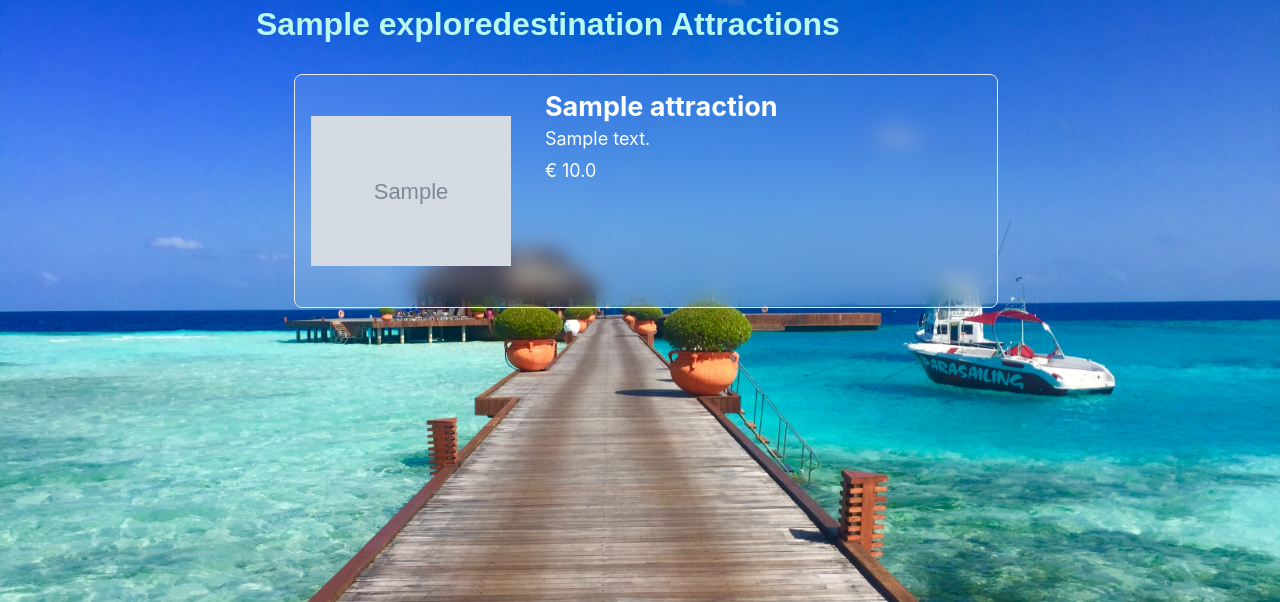
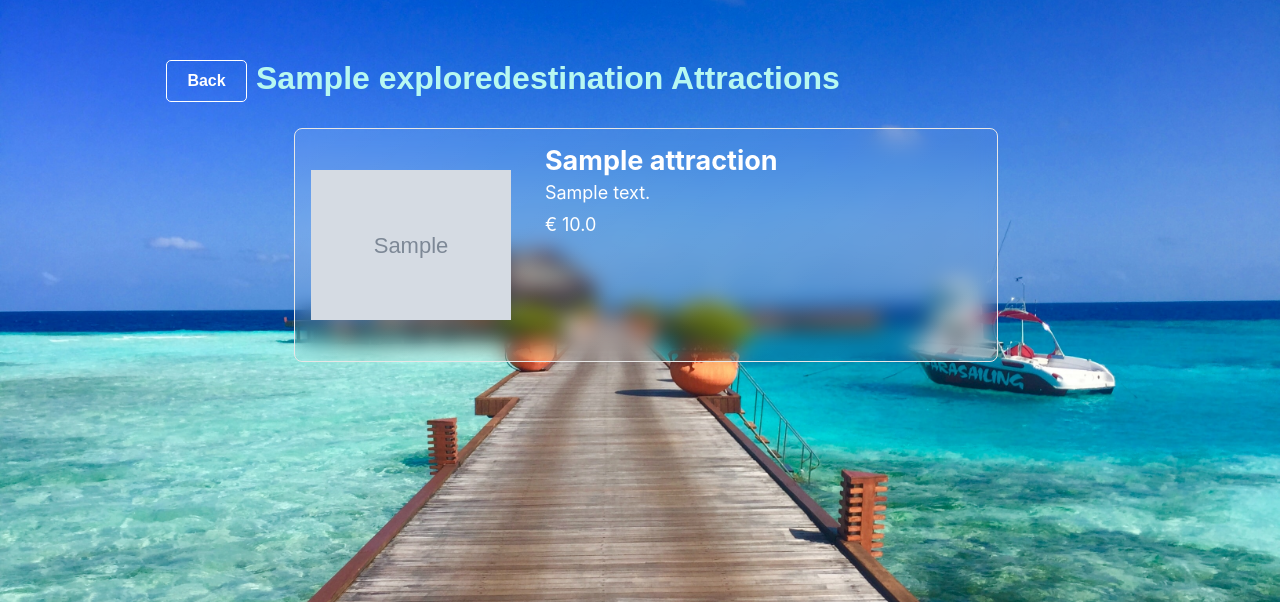
Before and after one commit to GalkaKG/Destinations_Catalogue, a Django app: page /explore/attractions/1 in a window 1280 px wide. Shown: the part 99-701 px from the top of the page. Run offline with Django 5.2, Linux system fonts and the light colour scheme; tables that the repository leaves empty hold one stand-in row (values such as "Sample post"); grey boxes marked "Sample" are stand-in pictures; some web fonts are replaced.

Commit message:
added more style for explore

```diff
--- a/static/styles/attractions.css
+++ b/static/styles/attractions.css
@@ -41,3 +41,33 @@
 .attraction-content {
     margin-left: 5%;
 }
+
+.attractions-wrapper:last-of-type{
+    margin-bottom: 2%;
+}
+
+.button {
+  display: inline-block;
+  padding: 8px 20px;
+  background-color: transparent;
+  color: white;
+  border: 1px #fff solid;
+  border-radius: 5px;
+  font-size: 16px;
+  cursor: pointer;
+  transition: background-color 0.3s;
+  margin-left: 13%;
+  position: relative;
+  top: 48px;
+}
+
+/* Hover effect */
+.button:hover {
+  background-color: #b7f8f1;
+  color: #00348e;
+}
+
+.button:active {
+  background-color: #00348e;
+  color: #fff;
+}
--- a/static/styles/explore.css
+++ b/static/styles/explore.css
@@ -25,6 +25,12 @@
     font-size: 1.3rem;
 }
 
+.li-continent #a-continent:hover {
+    padding: 5px 10px;
+    border-radius: 5px;
+    border: 2px solid #fff;
+}
+
 .section-explore {
     display: flex;
     color: #fff;
--- a/templates/explore/attractions.html
+++ b/templates/explore/attractions.html
@@ -1,6 +1,7 @@
 {% extends 'common/index.html' %}
 
 {% block content %}
+    <a href="{% url 'explore' %}"><button class="button">Back</button></a>
     <h1 class="destination-name">{{ destination }} Attractions</h1>
     {% for attraction in attractions %}
         <div class="attractions-wrapper">
```
Also changed, not shown: templates/explore/explore.html (+5 -11 lines).
